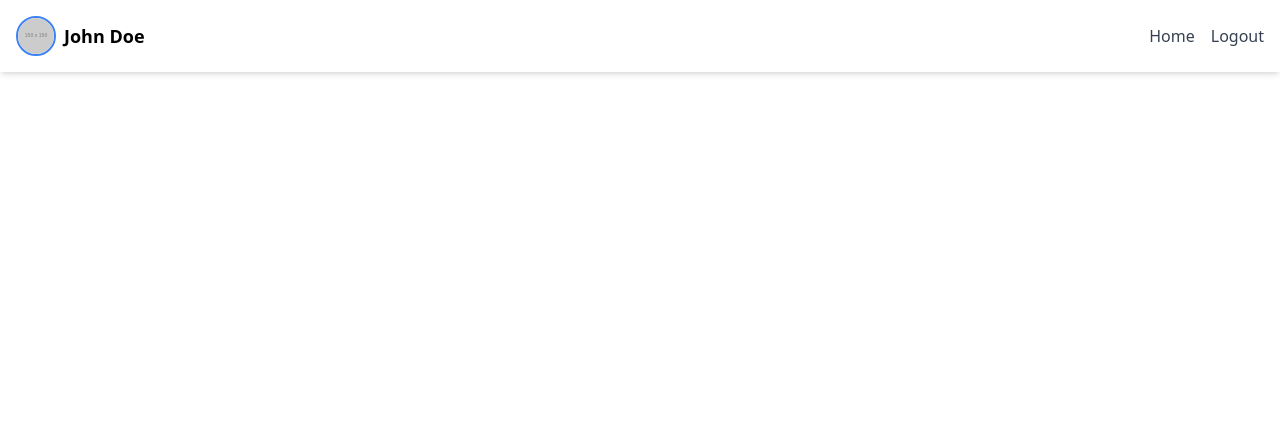
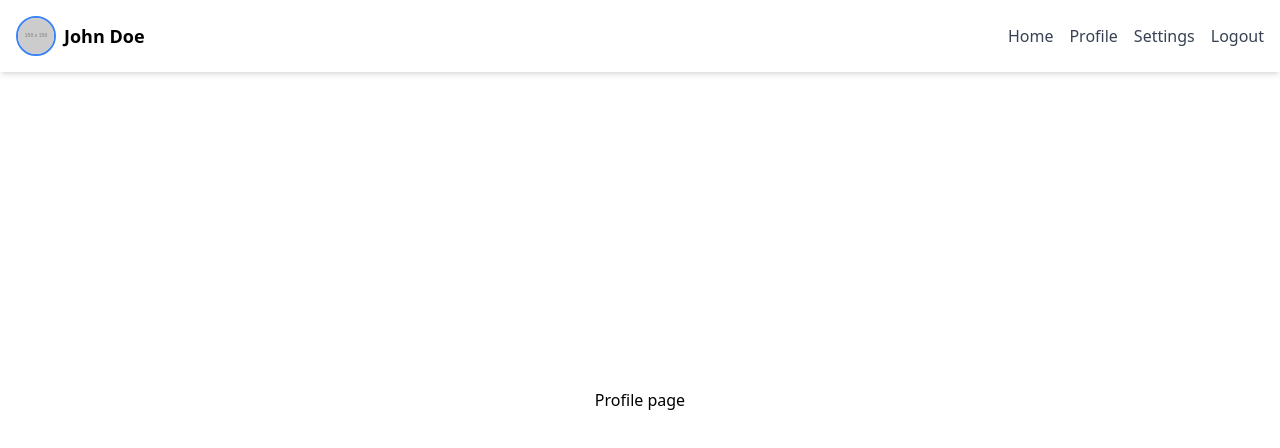
Before and after one commit to Abdi036/Expense_Tracker, a React (Vite) app in the folder Client/: page /profile in a window 1280 px wide. Shown: the top 448 px of the page. Built offline with nearby package versions, Linux system fonts and the light colour scheme.

Commit message:
making the profile and setting pages

```diff
--- a/Client/src/App.jsx
+++ b/Client/src/App.jsx
@@ -1,7 +1,9 @@
-import { BrowserRouter as Router, Routes, Route } from 'react-router-dom';
-import Navbar from './components/Navbar';
-import Login from './pages/Login';
-import Signup from './pages/SignUp';
+import { BrowserRouter as Router, Routes, Route } from "react-router-dom";
+import Navbar from "./components/Navbar";
+import Login from "./pages/Login";
+import Signup from "./pages/SignUp";
+import Profile from "./pages/Profile";
+import Settings from "./pages/Settings";
 
 const App = () => {
   const userName = "John Doe"; // Replace with actual user name
@@ -9,11 +11,13 @@ const App = () => {
 
   return (
     <Router>
-      <Navbar userName={userName} profilePic={profilePic}  />
+      <Navbar userName={userName} profilePic={profilePic} />
       <div>
         <Routes>
           <Route path="/" element={<Login />} />
           <Route path="/signup" element={<Signup />} />
+          <Route path="/profile" element={<Profile />} />
+          <Route path="/settings" element={<Settings />} />
         </Routes>
       </div>
     </Router>
--- a/Client/src/components/Navbar.jsx
+++ b/Client/src/components/Navbar.jsx
@@ -18,6 +18,12 @@ const Navbar = ({ userName, profilePic }) => {
       <div className="hidden md:flex space-x-4">
         <Link to="/" className="text-gray-700 hover:text-blue-500">
           Home
+        </Link>
+        <Link to="/profile" className="text-gray-700 hover:text-blue-500">
+          Profile
+        </Link>
+        <Link to="/settings" className="text-gray-700 hover:text-blue-500">
+          Settings
         </Link>
         <Link to="/logout" className="text-gray-700 hover:text-blue-500">
           Logout
--- /dev/null
+++ b/Client/src/pages/Profile.jsx
@@ -0,0 +1,7 @@
+export default function Profile() {
+  return (
+    <div className="h-[100vh] flex justify-center items-center">
+      Profile page
+    </div>
+  );
+}
--- /dev/null
+++ b/Client/src/pages/Settings.jsx
@@ -0,0 +1,7 @@
+export default function Settings() {
+  return (
+    <div className="h-[100vh] flex justify-center items-center">
+      Setigs page
+    </div>
+  );
+}
```
Also changed, not shown: Client/src/utils/ProtectedRoutes.jsx (added).
